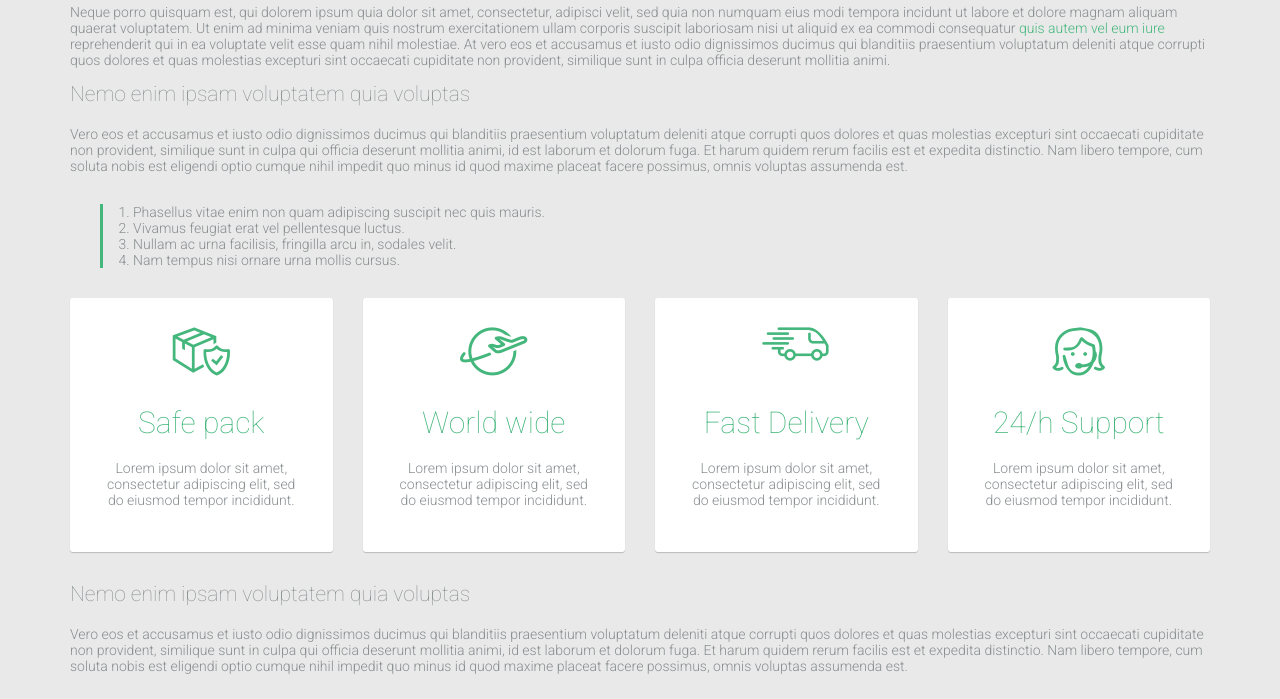
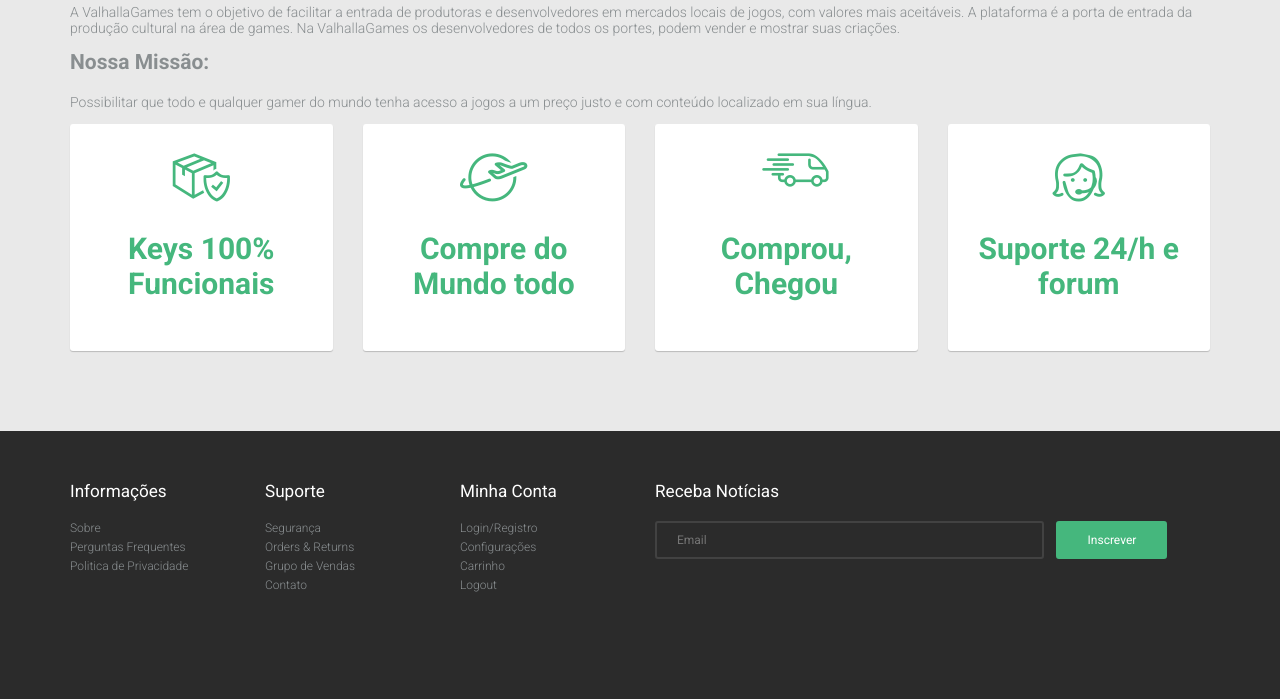
Before and after one commit to valhallagames/valhalla-games, a website: page public_html/text-page.html in a window 1280 px wide. Shown: the part 487-1186 px from the top of the page. Drawn offline with Linux system fonts and the light colour scheme.

Commit message:
Pagina Sobre completa

```diff
--- a/public_html/style.css
+++ b/public_html/style.css
@@ -2464,7 +2464,7 @@
 .page .price {
   font-size: 30px;
   font-size: 2.1428571429em;
-  color: #45b77d;
+  color: #black;
   display: block;
   margin-bottom: 30px;
 }
--- a/public_html/text-page.html
+++ b/public_html/text-page.html
@@ -70,17 +70,11 @@
 				<div class="container">
 					<div class="page">
 
-						<h2>Neque porro quisquam dolorem ipsum</h2>
-						<p>Neque porro quisquam est, qui dolorem ipsum quia dolor sit amet, consectetur, adipisci velit, sed quia non numquam eius modi tempora incidunt ut labore et dolore magnam aliquam quaerat voluptatem. Ut enim ad minima veniam quis nostrum exercitationem ullam corporis suscipit laboriosam nisi ut aliquid ex ea commodi consequatur<a href="#"> quis autem vel eum iure </a>reprehenderit qui in ea voluptate velit esse quam nihil molestiae. At vero eos et accusamus et iusto odio dignissimos ducimus qui blanditiis praesentium voluptatum deleniti atque corrupti quos dolores et quas molestias excepturi sint occaecati cupiditate non provident, similique sunt in culpa officia deserunt mollitia animi.</p>
+                                            <h2><Strong>ValhallaGames</strong></h2>
+						<p>A ValhallaGames tem o objetivo de facilitar a entrada de produtoras e desenvolvedores em mercados locais de jogos, com valores mais aceitáveis. A plataforma é a porta de entrada da produção cultural na área de games. Na ValhallaGames os desenvolvedores de todos os portes, podem vender e mostrar suas criações. </p>
 
-						<h2>Nemo enim ipsam voluptatem quia voluptas</h2>
-						<p>Vero eos et accusamus et iusto odio dignissimos ducimus qui blanditiis praesentium voluptatum deleniti atque corrupti quos dolores et quas molestias excepturi sint occaecati cupiditate non provident, similique sunt in culpa qui officia deserunt mollitia animi, id est laborum et dolorum fuga. Et harum quidem rerum facilis est et expedita distinctio. Nam libero tempore, cum soluta nobis est eligendi optio cumque nihil impedit quo minus id quod maxime placeat facere possimus, omnis voluptas assumenda est.</p>
-						<ol>
-							<li>Phasellus vitae enim non quam adipiscing suscipit nec quis mauris.</li>
-							<li>Vivamus feugiat erat vel pellentesque luctus.</li>
-							<li>Nullam ac urna facilisis, fringilla arcu in, sodales velit.</li>
-							<li>Nam tempus nisi ornare urna mollis cursus.</li>
-						</ol>
+                                                <h2><strong>Nossa Missão:</strong></h2>
+						<p>Possibilitar que todo e qualquer gamer do mundo tenha acesso a jogos a um preço justo e com conteúdo localizado em sua língua.</p>
 
 						<div class="row">
 							<div class="col-md-3">
@@ -88,8 +82,7 @@
 									<div class="feature-icon">
 										<i class="icon-box-check"></i>
 									</div>
-									<h3 class="feature-title">Safe pack</h3>
-									<p>Lorem ipsum dolor sit amet, consectetur adipiscing elit, sed do eiusmod tempor incididunt.</p>
+                                                                    <h3 class="feature-title"><strong>Keys 100% Funcionais</strong></h3>
 								</div> <!-- .feature -->
 							</div> <!-- .column -->
 							<div class="col-md-3">
@@ -97,8 +90,7 @@
 									<div class="feature-icon">
 										<i class="icon-plane-globe"></i>
 									</div>
-									<h3 class="feature-title">World wide</h3>
-									<p>Lorem ipsum dolor sit amet, consectetur adipiscing elit, sed do eiusmod tempor incididunt.</p>
+                                                                    <h3 class="feature-title"><strong>Compre do Mundo todo</strong></h3>
 								</div> <!-- .feature -->
 							</div> <!-- .column -->
 							<div class="col-md-3">
@@ -106,8 +98,7 @@
 									<div class="feature-icon">
 										<i class="icon-car"></i>
 									</div>
-									<h3 class="feature-title">Fast Delivery</h3>
-									<p>Lorem ipsum dolor sit amet, consectetur adipiscing elit, sed do eiusmod tempor incididunt.</p>
+                                                                    <h3 class="feature-title"><Strong>Comprou, Chegou</strong></h3>
 								</div> <!-- .feature -->
 							</div> <!-- .column -->
 							<div class="col-md-3">
@@ -115,15 +106,10 @@
 									<div class="feature-icon">
 										<i class="icon-customer-service"></i>
 									</div>
-									<h3 class="feature-title">24/h Support</h3>
-									<p>Lorem ipsum dolor sit amet, consectetur adipiscing elit, sed do eiusmod tempor incididunt.</p>
+                                                                    <h3 class="feature-title"><Strong>Suporte 24/h e forum</strong></h3>
 								</div> <!-- .feature -->
 							</div> <!-- .column -->
 						</div> <!-- .row -->
-
-						<h2>Nemo enim ipsam voluptatem quia voluptas</h2>
-						<p>Vero eos et accusamus et iusto odio dignissimos ducimus qui blanditiis praesentium voluptatum deleniti atque corrupti quos dolores et quas molestias excepturi sint occaecati cupiditate non provident, similique sunt in culpa qui officia deserunt mollitia animi, id est laborum et dolorum fuga. Et harum quidem rerum facilis est et expedita distinctio. Nam libero tempore, cum soluta nobis est eligendi optio cumque nihil impedit quo minus id quod maxime placeat facere possimus, omnis voluptas assumenda est.</p>
-
 					</div>
 				</div> <!-- .container -->
 			</main> <!-- .main-content -->
```
Also changed, not shown: nbproject/private/private.xml (+1 -8 lines).
